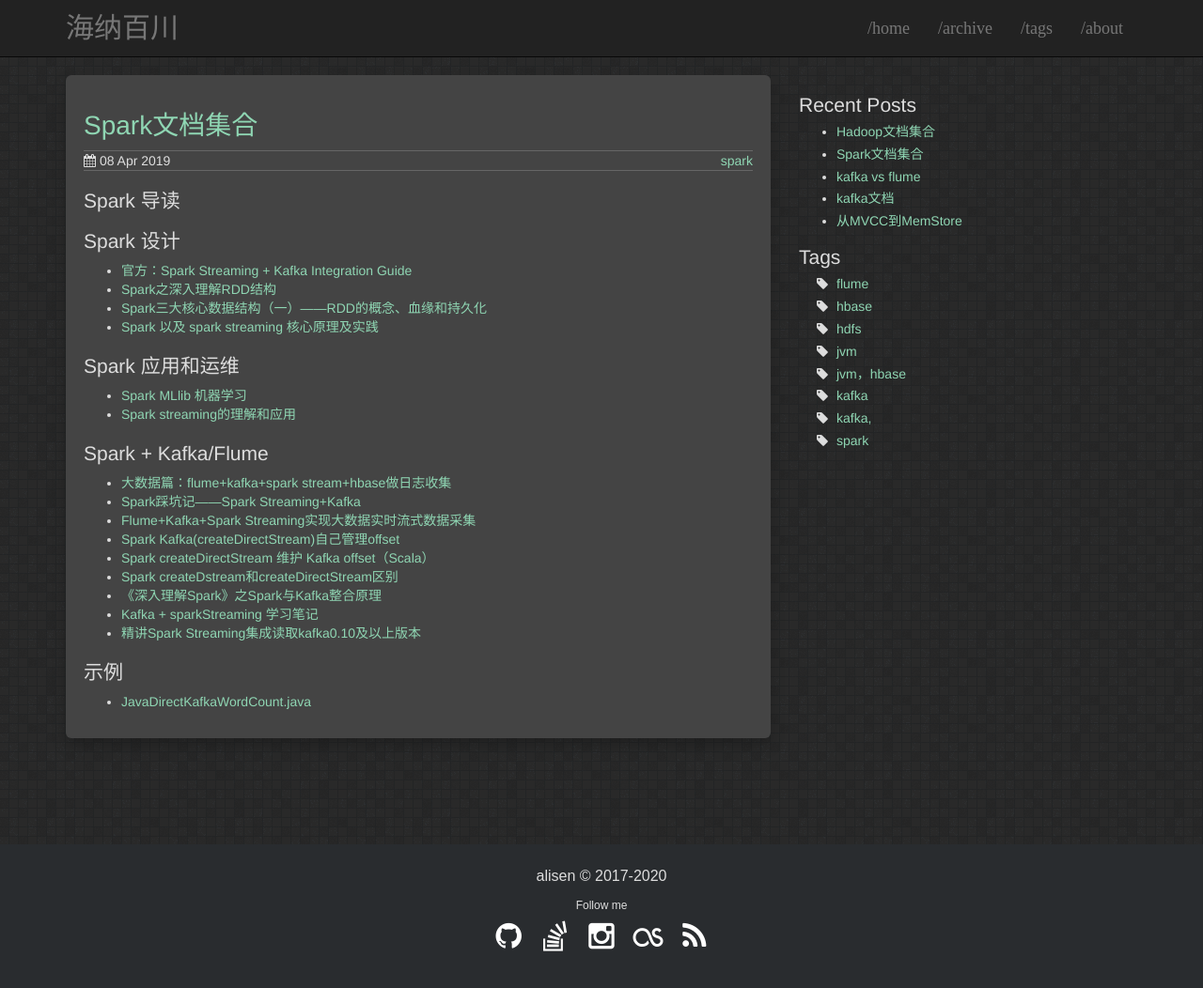
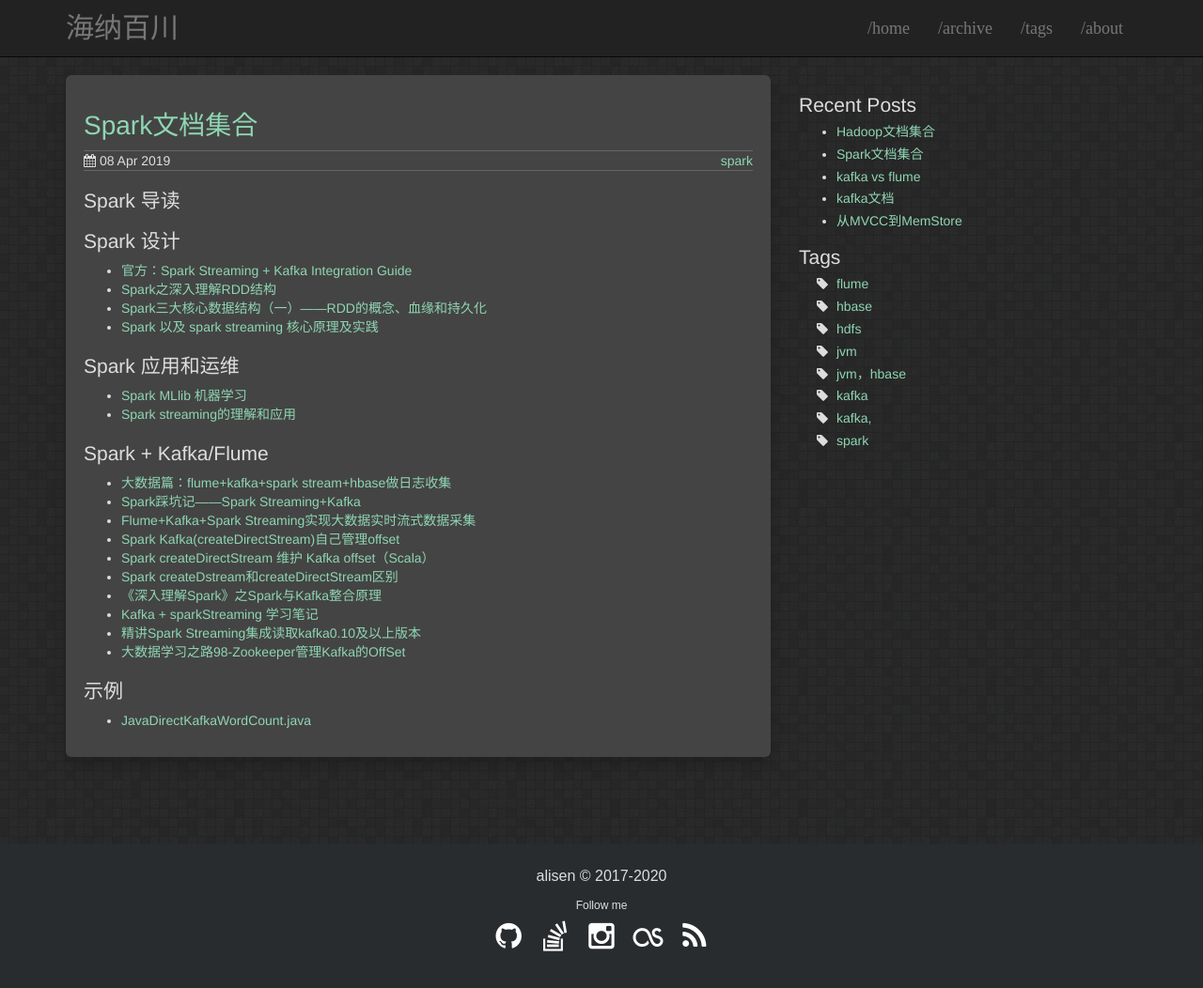
Before and after one commit to igithu/summary, a Jekyll site: the page built from _posts/2019-04-08-spark-doc.md, in a window 1280 px wide and 1076 px high. Shown: the top 1052 px of the window at 94% size. Built offline with Jekyll 4.4.1, drawn with Linux system fonts in a browser that asks for light colours.

Commit message:
Update 2019-04-08-spark-doc.md

```diff
--- a/_posts/2019-04-08-spark-doc.md
+++ b/_posts/2019-04-08-spark-doc.md
@@ -31,6 +31,7 @@ tags: spark
 * [《深入理解Spark》之Spark与Kafka整合原理](https://blog.csdn.net/lyzx_in_csdn/article/details/80602846)
 * [Kafka + sparkStreaming 学习笔记](https://blog.csdn.net/panleiaiying/article/details/85229346)
 * [精讲Spark Streaming集成读取kafka0.10及以上版本](https://blog.csdn.net/daerzei/article/details/80085121)
+* [大数据学习之路98-Zookeeper管理Kafka的OffSet](https://blog.csdn.net/qq_37050372/article/details/83096397)
 
 ## 示例
 * [JavaDirectKafkaWordCount.java](https://github.com/apache/spark/blob/master/examples/src/main/java/org/apache/spark/examples/streaming/JavaDirectKafkaWordCount.java)
```
